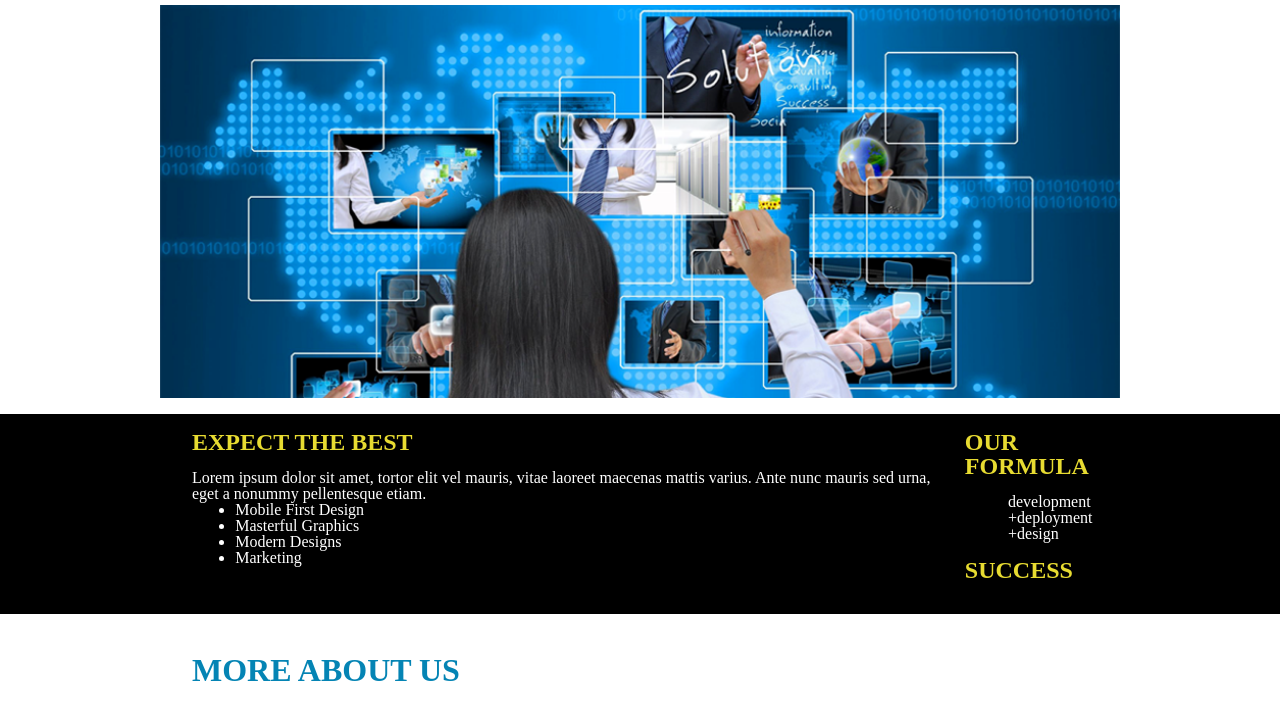
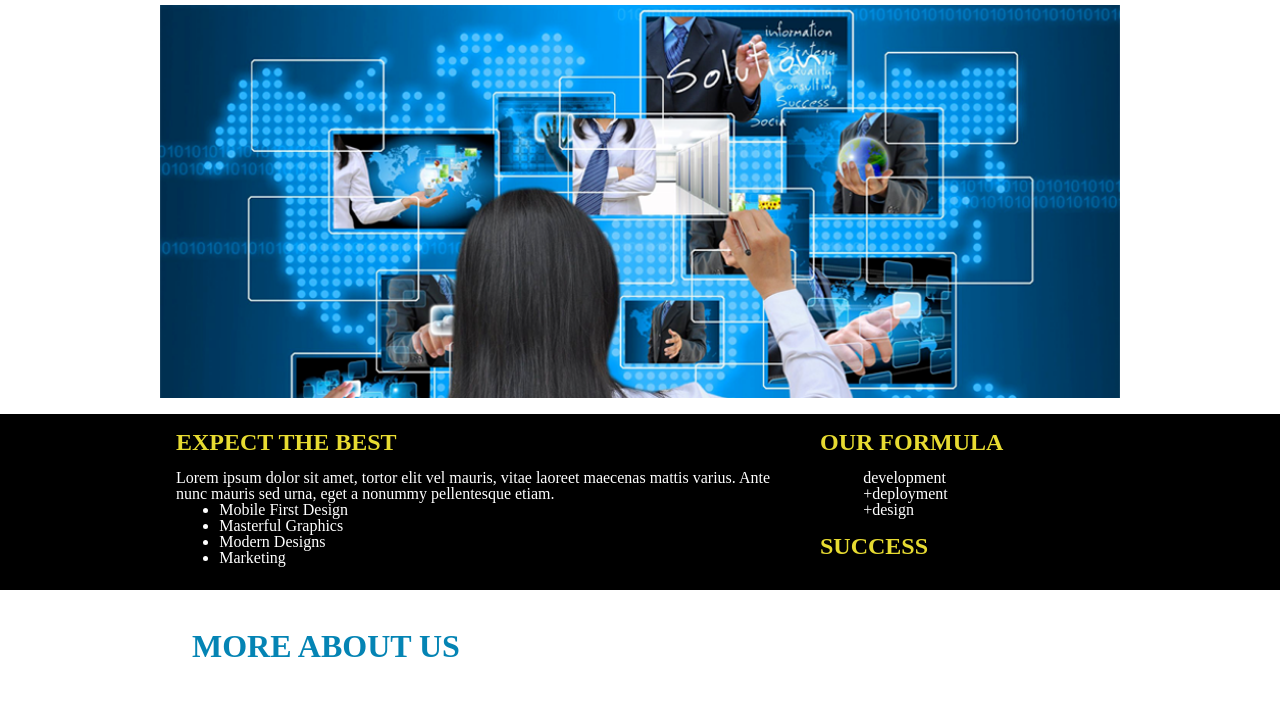
Before and after one commit to Funnyboy363/JIP, a plain HTML site: page index.html in a window 1280 px wide. Shown: the part 94-800 px from the top of the page. Drawn offline with Linux system fonts and the light colour scheme.

Commit message:
h2 adjustment

```diff
--- a/scss/_large.scss
+++ b/scss/_large.scss
@@ -20,12 +20,12 @@ main {
     flex-direction: row;
    margin-top: 1rem;
    margin-bottom: 1rem;
-padding-left: 11rem;
-padding-right: 11rem;
-p {
+padding-left: 10rem;
+padding-right: 10rem;
 
+h2 {
+    width: 300px;
 }
-
 
 
 ul.formula  {
```
Also changed, not shown: css/styles.css.
